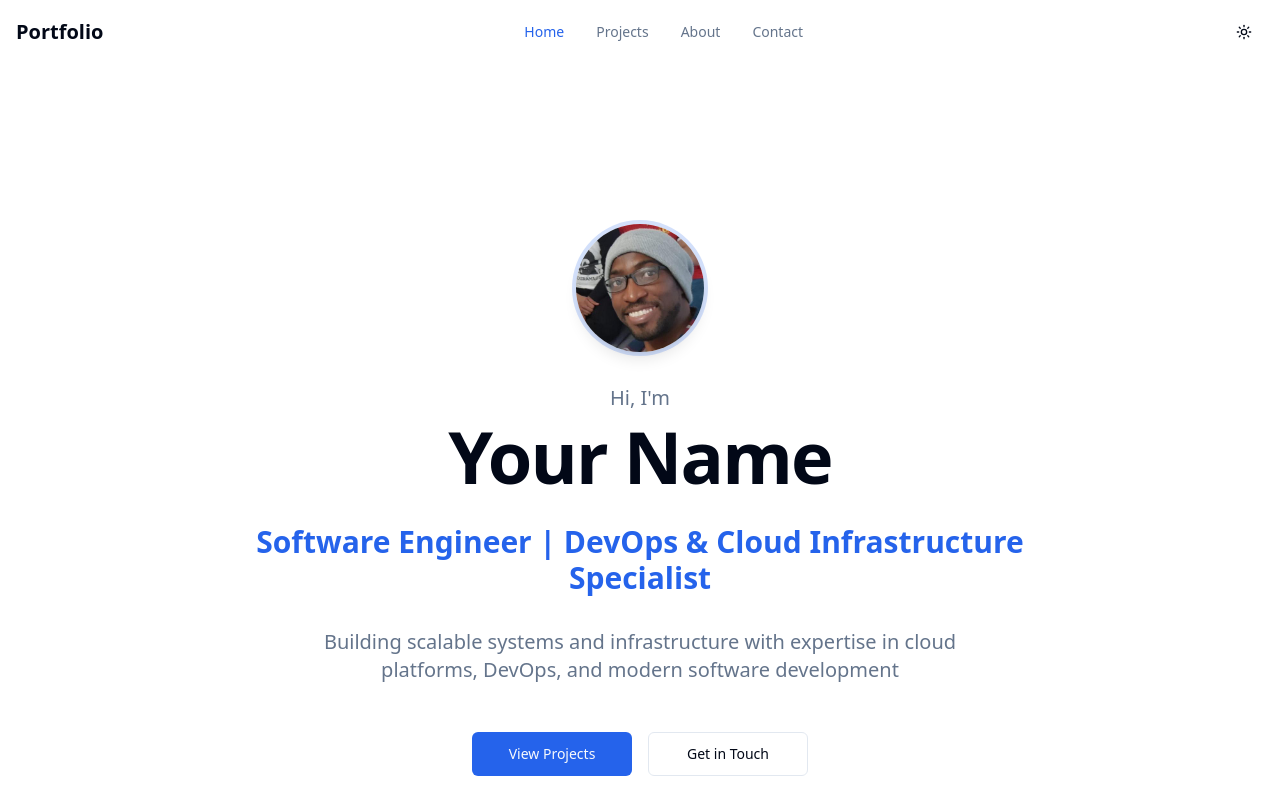
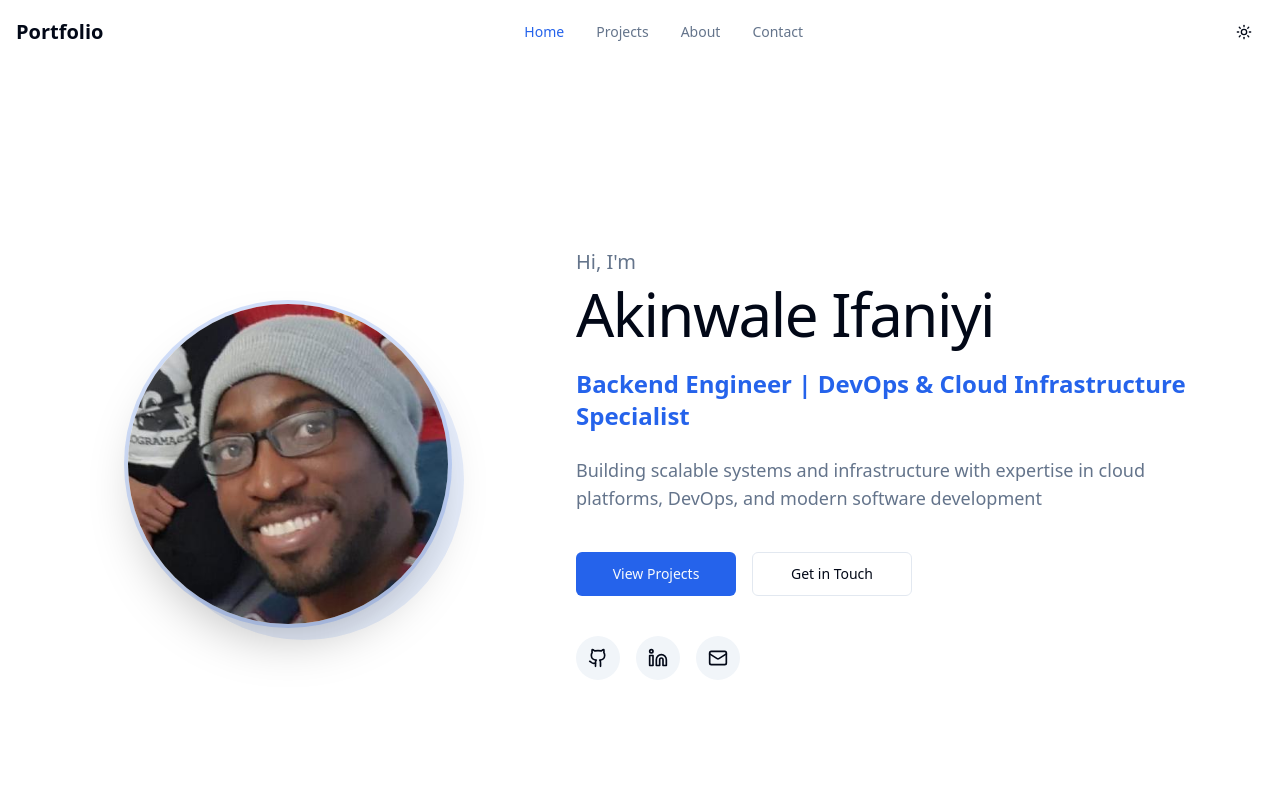
Before and after one commit to aifaniyi/portfolio, a React (Vite) app: page / in a window 1280 px wide. Shown: the top 800 px of the page. Built offline with nearby package versions, Linux system fonts and the light colour scheme.

Commit message:
fix: make image circular in HeroTwoColumn
- Changed from rounded-2xl to rounded-full
- Applied to both image and decorative background element
- Maintains all other styling (shadow, ring, sizing)

```diff
--- a/src/App.tsx
+++ b/src/App.tsx
@@ -1,7 +1,7 @@
 import { ThemeProvider } from './components/ThemeProvider';
 import { Header } from './components/Header';
 import { Footer } from './components/Footer';
-import { Hero } from './components/Hero';
+import { HeroTwoColumn as Hero } from './components/HeroTwoColumn';
 import { Section } from './components/Section';
 import { Container } from './components/Container';
 import { DataTestPage } from './pages/DataTestPage';
--- /dev/null
+++ b/src/components/HeroTwoColumn.tsx
@@ -0,0 +1,124 @@
+import { ArrowDown, Github, Linkedin, Mail } from 'lucide-react';
+import { Button } from '@/components/ui/button';
+import { TypingEffect } from '@/components/TypingEffect';
+import { personalInfo, socialLinks } from '@/data';
+
+export function HeroTwoColumn() {
+  const scrollToProjects = () => {
+    const element = document.getElementById('projects');
+    if (element) {
+      element.scrollIntoView({ behavior: 'smooth' });
+    }
+  };
+
+  const scrollToContact = () => {
+    const element = document.getElementById('contact');
+    if (element) {
+      element.scrollIntoView({ behavior: 'smooth' });
+    }
+  };
+
+  const getSocialIcon = (platform: string) => {
+    switch (platform) {
+      case 'github':
+        return <Github className="h-5 w-5" />;
+      case 'linkedin':
+        return <Linkedin className="h-5 w-5" />;
+      case 'email':
+        return <Mail className="h-5 w-5" />;
+      default:
+        return null;
+    }
+  };
+
+  return (
+    <section
+      id="home"
+      className="min-h-screen flex items-center justify-center relative"
+    >
+      <div className="container mx-auto px-4 py-32 md:py-40">
+        <div className="grid grid-cols-1 lg:grid-cols-5 gap-24 lg:gap-32 items-center max-w-6xl mx-auto">
+          {/* Left Column - Image */}
+          <div className="lg:col-span-2 flex justify-center lg:justify-end animate-fade-in">
+            <div className="relative">
+              <img
+                src="/me.jpg"
+                alt={personalInfo.name}
+                className="w-64 h-64 lg:w-80 lg:h-80 rounded-full object-cover shadow-2xl ring-4 ring-primary/20"
+              />
+              {/* Decorative element */}
+              <div className="absolute -bottom-4 -right-4 w-64 h-64 lg:w-80 lg:h-80 bg-primary/10 rounded-full -z-10" />
+            </div>
+          </div>
+
+          {/* Right Column - Content */}
+          <div className="lg:col-span-3 space-y-6 text-center lg:text-left">
+            {/* Greeting */}
+            <div className="space-y-2 animate-fade-in-up">
+              <p className="text-lg md:text-xl text-muted-foreground">
+                Hi, I'm
+              </p>
+              <h1 className="text-4xl md:text-5xl lg:text-6xl font-thin tracking-tight">
+                {personalInfo.name}
+              </h1>
+            </div>
+
+            {/* Title with typing effect */}
+            <div className="text-xl md:text-2xl font-semibold text-primary min-h-[2.5rem] animate-fade-in animation-delay-200">
+              <TypingEffect text={personalInfo.title} speed={50} />
+            </div>
+
+            {/* Tagline */}
+            <p className="text-base md:text-lg text-muted-foreground leading-relaxed animate-fade-in-up animation-delay-400">
+              {personalInfo.tagline}
+            </p>
+
+            {/* CTA Buttons */}
+            <div className="flex flex-col sm:flex-row items-center lg:items-start gap-4 pt-4 animate-fade-in-up animation-delay-600">
+              <Button size="lg" onClick={scrollToProjects} className="min-w-40">
+                View Projects
+              </Button>
+              <Button
+                size="lg"
+                variant="outline"
+                onClick={scrollToContact}
+                className="min-w-40"
+              >
+                Get in Touch
+              </Button>
+            </div>
+
+            {/* Social Links */}
+            <div className="flex items-center justify-center lg:justify-start gap-4 pt-4 animate-fade-in-up animation-delay-800">
+              {socialLinks.map((link) => (
+                <a
+                  key={link.platform}
+                  href={link.url}
+                  target={link.platform !== 'email' ? '_blank' : undefined}
+                  rel={
+                    link.platform !== 'email'
+                      ? 'noopener noreferrer'
+                      : undefined
+                  }
+                  className="p-3 rounded-full bg-secondary hover:bg-primary hover:text-primary-foreground transition-all duration-300"
+                  aria-label={link.label}
+                >
+                  {getSocialIcon(link.platform)}
+                </a>
+              ))}
+            </div>
+          </div>
+        </div>
+      </div>
+
+      {/* Scroll Indicator */}
+      <button
+        onClick={scrollToProjects}
+        className="absolute bottom-8 left-1/2 -translate-x-1/2 animate-bounce"
+        aria-label="Scroll to projects"
+      >
+        <ArrowDown className="h-6 w-6 text-muted-foreground" />
+      </button>
+    </section>
+  );
+}
--- a/src/components/HeroWithTyping.tsx
+++ b/src/components/HeroWithTyping.tsx
@@ -58,9 +58,9 @@ export function HeroWithTyping() {
           </div>
 
           {/* Title with typing effect */}
-          <h2 className="text-xl md:text-2xl lg:text-3xl font-semibold text-primary min-h-[3rem] animation-delay-200">
+          <div className="text-xl md:text-2xl lg:text-3xl font-semibold text-primary min-h-[3rem] animate-fade-in animation-delay-200">
             <TypingEffect text={personalInfo.title} speed={50} />
-          </h2>
+          </div>
 
           {/* Tagline */}
           <p className="text-lg md:text-xl text-muted-foreground max-w-2xl mx-auto leading-relaxed animate-fade-in-up animation-delay-400">
--- a/src/data/personal.ts
+++ b/src/data/personal.ts
@@ -3,35 +3,30 @@ import type { SocialLink } from '@/types';
 export const socialLinks: SocialLink[] = [
   {
     platform: 'github',
-    url: 'https://github.com/yourusername',
+    url: 'https://github.com/aifaniyi',
     label: 'GitHub',
   },
   {
     platform: 'linkedin',
-    url: 'https://linkedin.com/in/yourusername',
+    url: 'https://www.linkedin.com/in/akinwale-ifaniyi-a865b861',
     label: 'LinkedIn',
   },
   {
-    platform: 'twitter',
-    url: 'https://twitter.com/yourusername',
-    label: 'Twitter',
-  },
-  {
     platform: 'email',
-    url: 'mailto:your.email@example.com',
+    url: 'mailto:waleifaniyi@gmail.com',
     label: 'Email',
   },
 ];
 
 export const contactInfo = {
-  email: 'your.email@example.com',
-  location: 'San Francisco, CA',
+  email: 'waleifaniyi@gmail.com',
+  location: 'Calgary, AB',
   availability: 'Open to opportunities',
 };
 
 export const personalInfo = {
-  name: 'Your Name',
-  title: 'Software Engineer | DevOps & Cloud Infrastructure Specialist',
+  name: 'Akinwale Ifaniyi',
+  title: 'Backend Engineer | DevOps & Cloud Infrastructure Specialist',
   tagline:
     'Building scalable systems and infrastructure with expertise in cloud platforms, DevOps, and modern software development',
   bio: `Passionate technologist with expertise spanning software development, DevOps/SRE, platform engineering, data engineering, cloud infrastructure, and networking.
```
